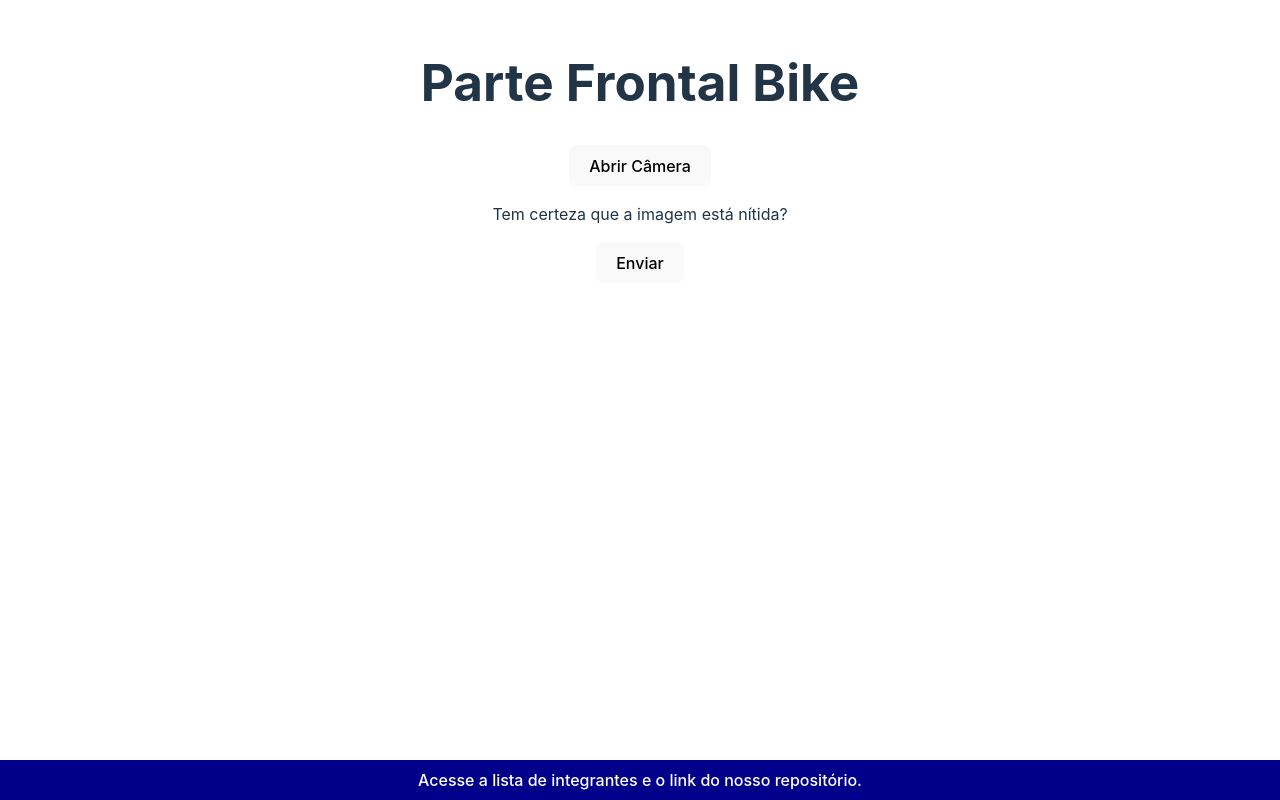
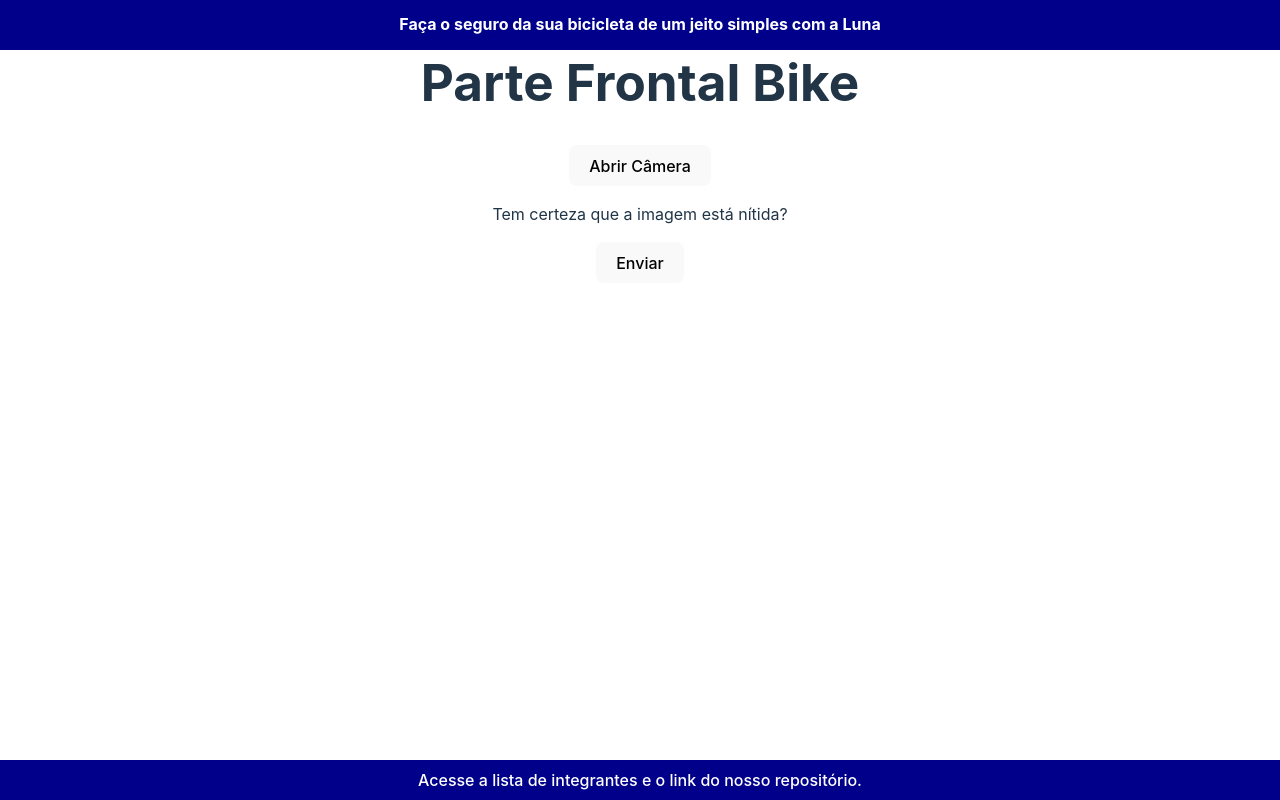
Before and after one commit to gusoaresss/luna, a React (Vite) app: page /ParteFrontal in a window 1280 px wide. Built offline with nearby package versions, Linux system fonts and the light colour scheme.

Commit message:
Cabeçalho

```diff
--- a/src/App.css
+++ b/src/App.css
@@ -20,6 +20,32 @@ footer {
   align-items: center;
   position: fixed;
   bottom: 0;
-  left: 0; /* Adicione essa linha */
-  right: 0; /* Adicione essa linha */
+  left: 0; /
+  right: 0;
 }
+
+.cabecalho {
+  display: flex;
+  align-items: center;
+  background-color: darkblue;
+  color: #fff;
+  height: 50px; /* Defina a altura desejada para o cabeçalho */
+  position: fixed;
+  top: 0;
+  left: 0;
+  right: 0;
+  padding: 0 20px;
+}
+
+.imagem {
+  width: 30px; /* Largura da imagem */
+  height: 30px; /* Altura da imagem */
+  margin-right: 10px;
+}
+
+.titulo {
+  font-size: 16px; /* Tamanho da fonte do título */
+  margin: 0;
+  text-align: center; /* Centralizar o texto horizontalmente */
+  flex-grow: 1; /* Faz com que o título ocupe o espaço restante no cabeçalho */
+}
--- a/src/App.jsx
+++ b/src/App.jsx
@@ -1,11 +1,13 @@
 import './App.css'
 import { Outlet } from 'react-router-dom'
 import Rodape from './components/Rodape'
+import Cabecalho from './components/Cabecalho'
 
 function App(){
 
   return(
     <>
+      <Cabecalho/>
       <Outlet/>
       <Rodape/>
     </>
--- /dev/null
+++ b/src/components/Cabecalho.jsx
@@ -0,0 +1,7 @@
+export default function Cabecalho() {
+    return (
+      <header className="cabecalho">
+        <h1 className="titulo">Faça o seguro da sua bicicleta de um jeito simples com a Luna</h1>
+      </header>
+    );
+}
```
